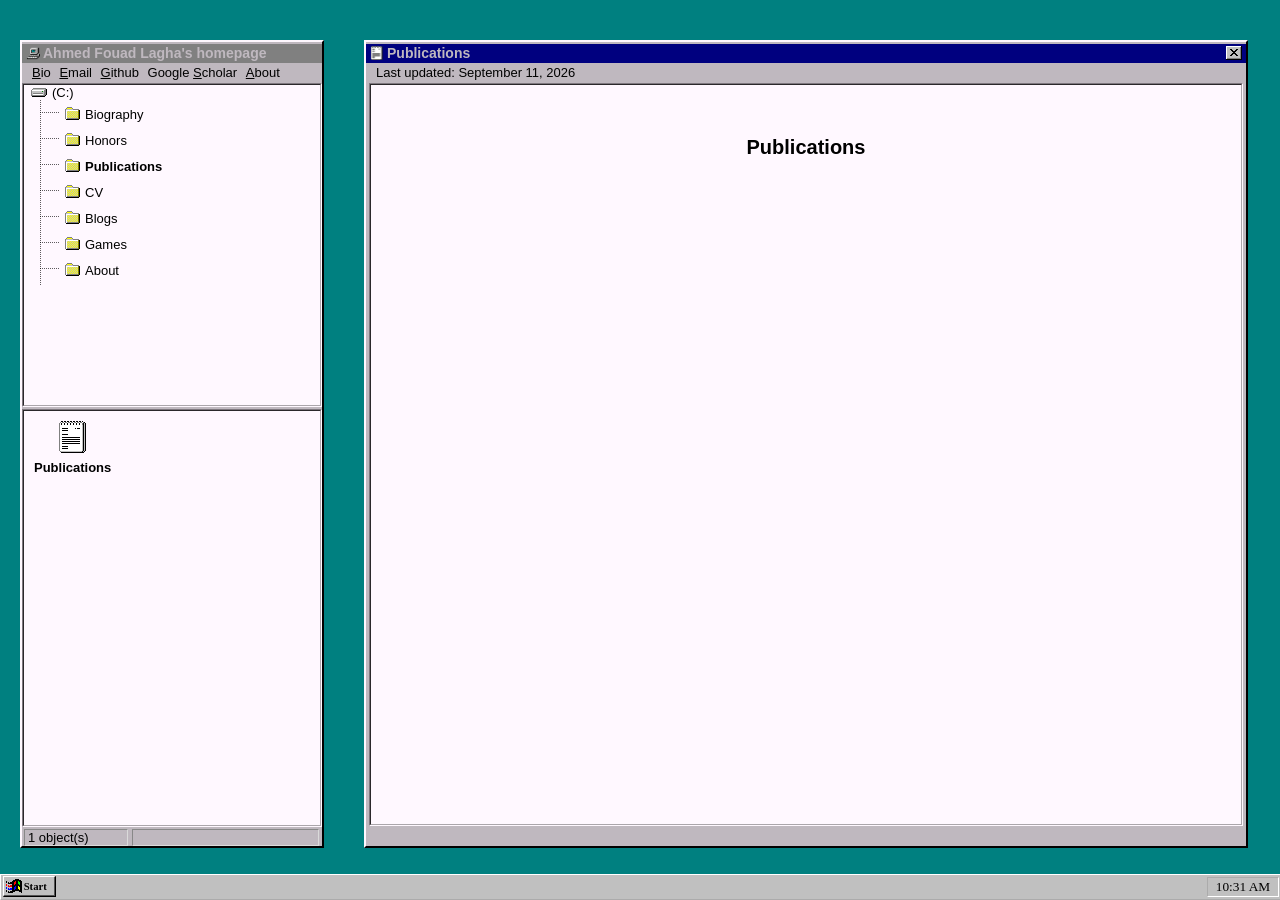
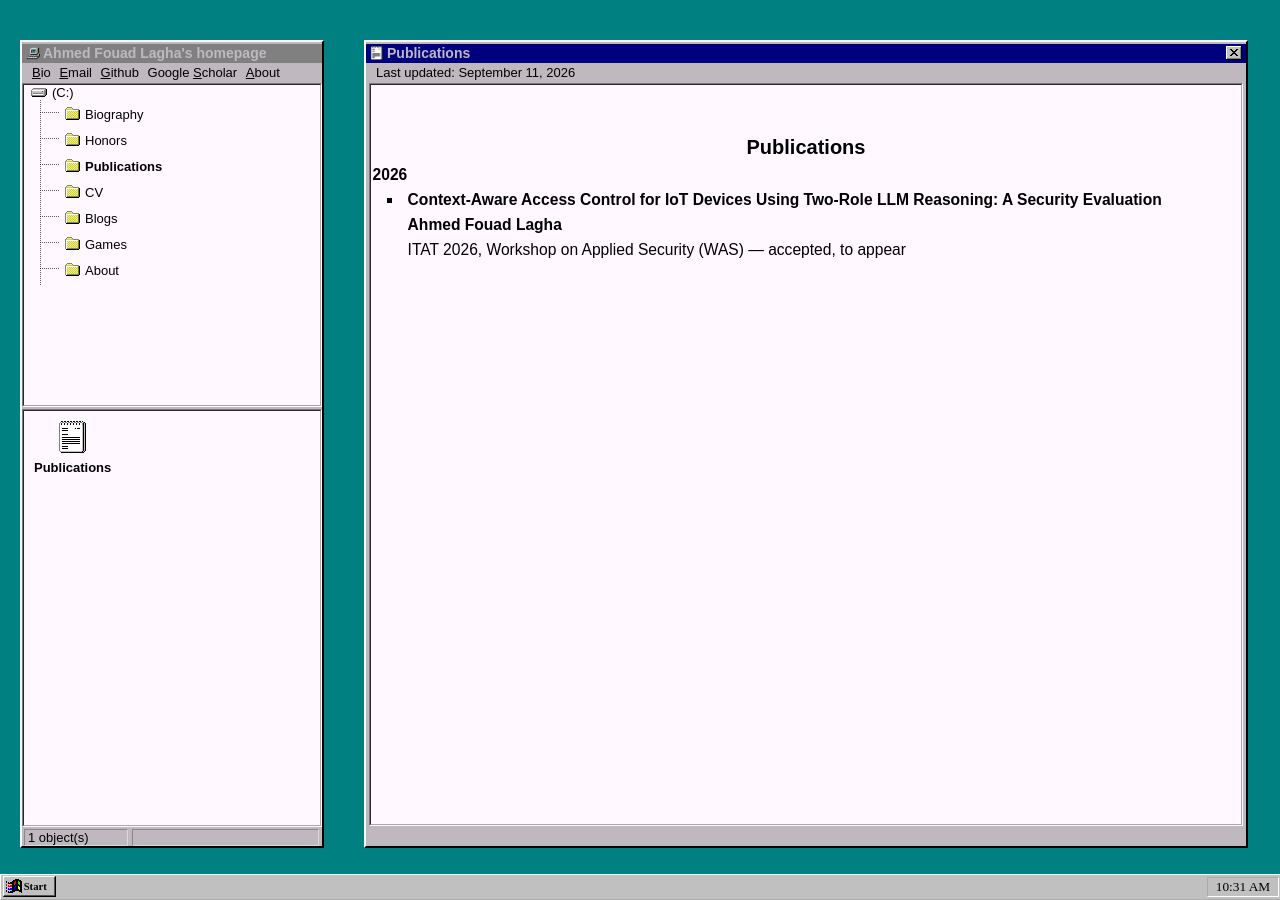
Before and after one commit to ahmed-fouad-lagha/ahmed-fouad-lagha.github.io, a Jekyll site: the page built from _publications/publications.html, in a window 1280 px wide. Built offline with Jekyll 4.4.1, drawn with Linux system fonts in a browser that asks for light colours; comment, search, counter and statistics services are not loaded.

Commit message:
feat: update resume with IoT-Access-Sentinel project details and add new publication for ITAT 2026

```diff
--- a/_publications/publications.html
+++ b/_publications/publications.html
@@ -67,6 +67,15 @@ permalink: /publications/index.html
 
 <h1><center>Publications</center></h1>
 
+<span class="publication_year">2026</span>
+<ul>
+    <li class='publication_li'>
+        <span class='publication_title'>Context-Aware Access Control for IoT Devices Using Two-Role LLM Reasoning: A Security Evaluation</span>
+        <span class="publication_author"><span class="publication_me">Ahmed Fouad Lagha</span></span>
+        <span class='publication_journal'>ITAT 2026, Workshop on Applied Security (WAS) &mdash; accepted, to appear</span>
+    </li>
+</ul>
+
 <!-- Add your publications here. Group them by year using:
 <span class="publication_year">Year</span>
 <ul>
```
Also changed, not shown: 2 other files.
